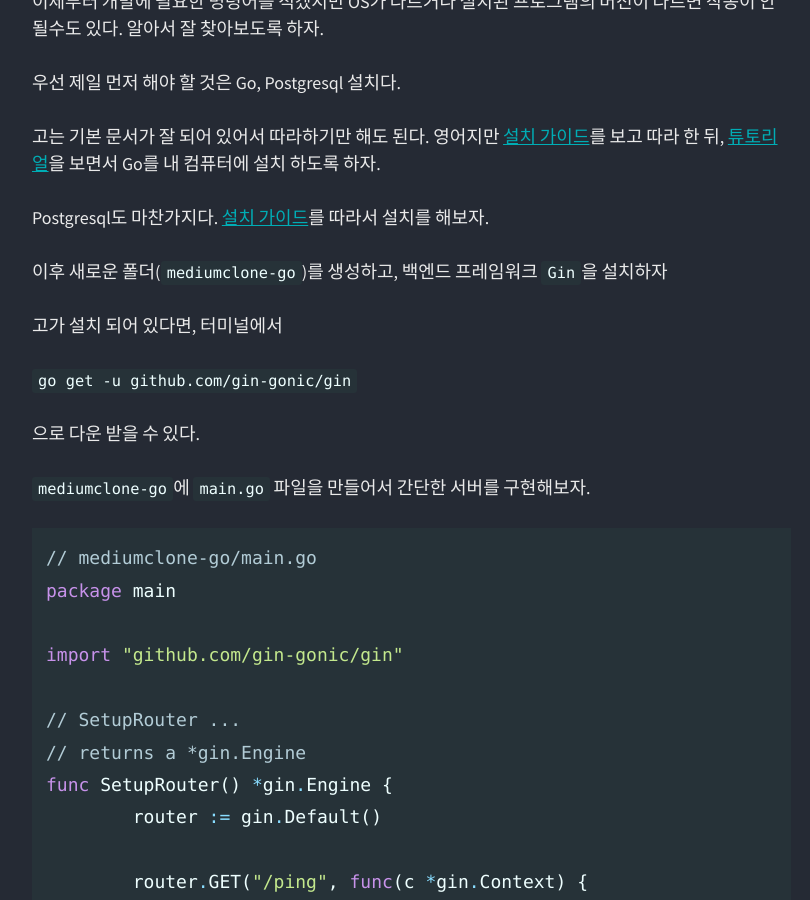
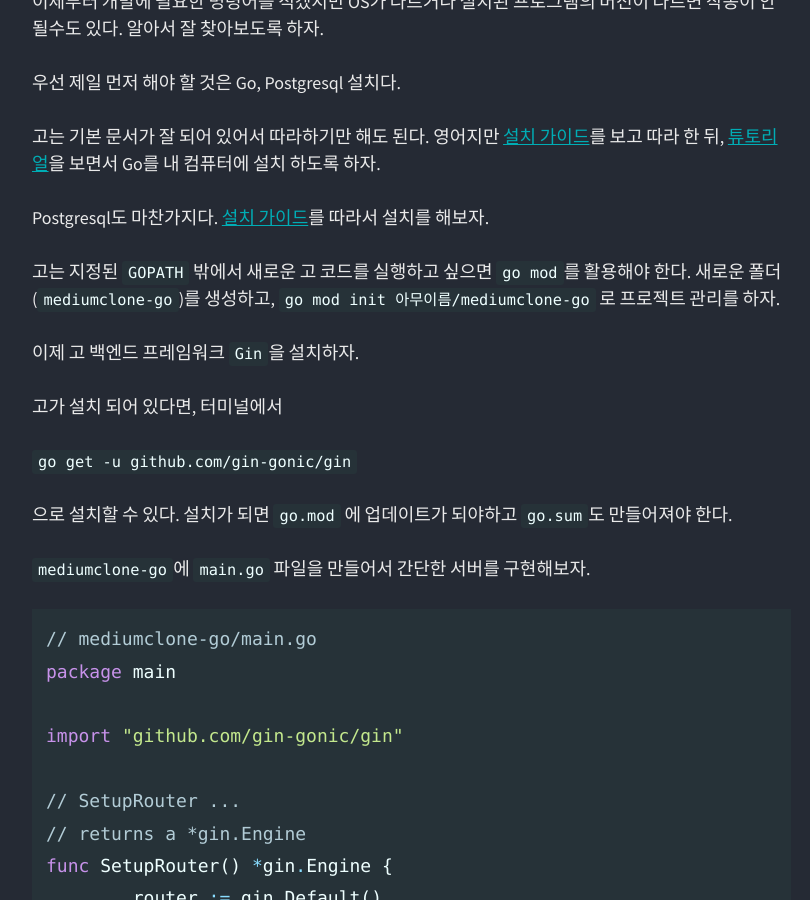
Before and after one commit to json9512/blog, a Jekyll site: the page built from _posts/2021-01-08-[프로젝트]-Medium 클론 백엔드를 만들어보자 6장.md, in a window 1280 px wide and 900 px high, scrolled down 2451 px. Shown: the whole window, without its empty margins (343-1153 px from the left). Built offline with Jekyll 4.4.1, drawn with Linux system fonts in a browser that asks for light colours; nearby versions of some CDN libraries; comment, search, counter and statistics services are not loaded.

Commit message:
edit typo in post

```diff
--- a/_posts/2021-01-08-[프로젝트]-Medium 클론 백엔드를 만들어보자 6장.md
+++ b/_posts/2021-01-08-[프로젝트]-Medium 클론 백엔드를 만들어보자 6장.md
@@ -74,13 +74,16 @@ Flow는 아래와 같다. (Three legged flow)
 
 Postgresql도 마찬가지다. [설치 가이드](https://www.postgresql.org/download/)를 따라서 설치를 해보자.
 
-이후 새로운 폴더(`mediumclone-go`)를 생성하고, 백엔드 프레임워크 `Gin`을 설치하자
+고는 지정된 `GOPATH` 밖에서 새로운 고 코드를 실행하고 싶으면 `go mod`를 활용해야 한다.
+새로운 폴더(`mediumclone-go`)를 생성하고, `go mod init 아무이름/mediumclone-go` 로 프로젝트 관리를 하자.
+
+이제 고 백엔드 프레임워크 `Gin`을 설치하자.
 
 고가 설치 되어 있다면, 터미널에서
 
 `go get -u github.com/gin-gonic/gin`
 
-으로 다운 받을 수 있다.
+으로 설치할 수 있다. 설치가 되면 `go.mod` 에 업데이트가 되야하고 `go.sum`도 만들어져야 한다.
 
 `mediumclone-go`에 `main.go` 파일을 만들어서 간단한 서버를 구현해보자.
 
```
